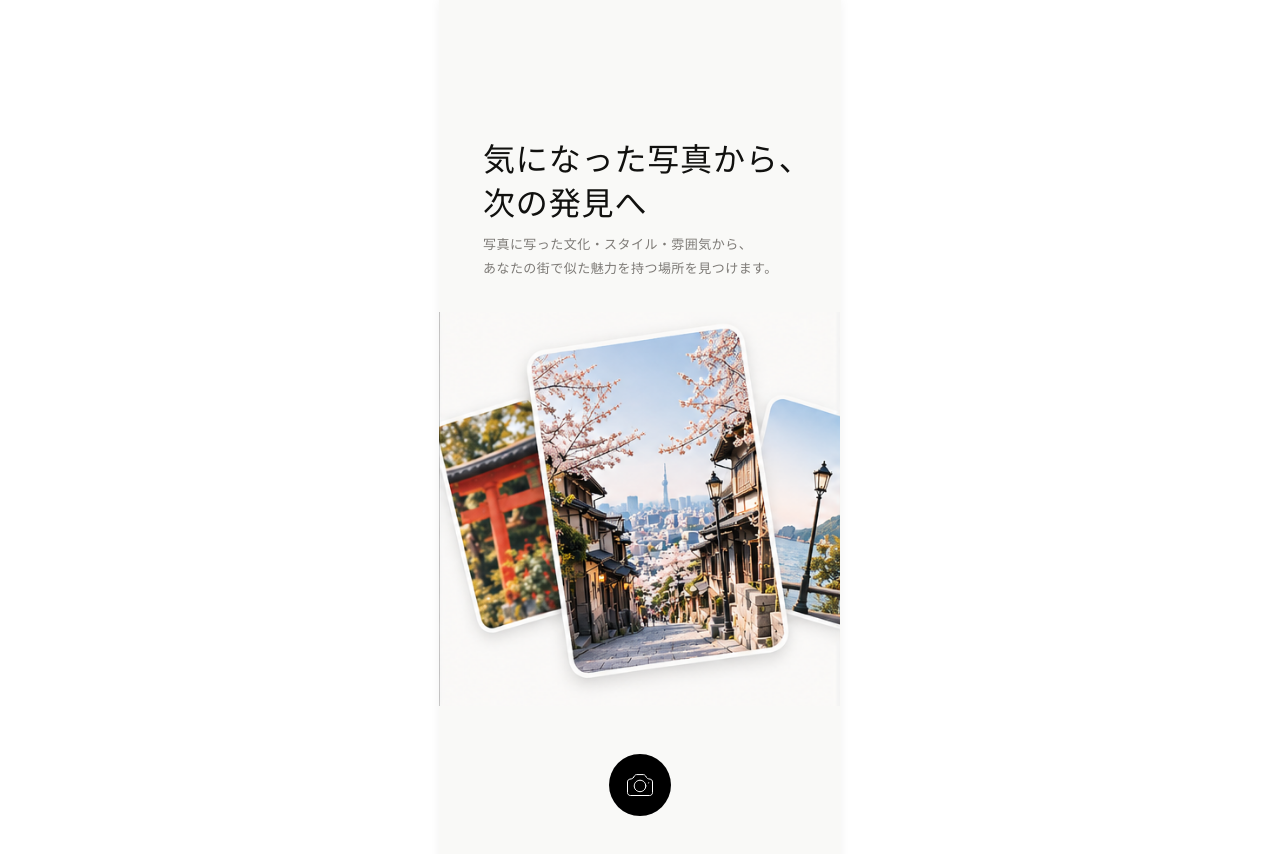
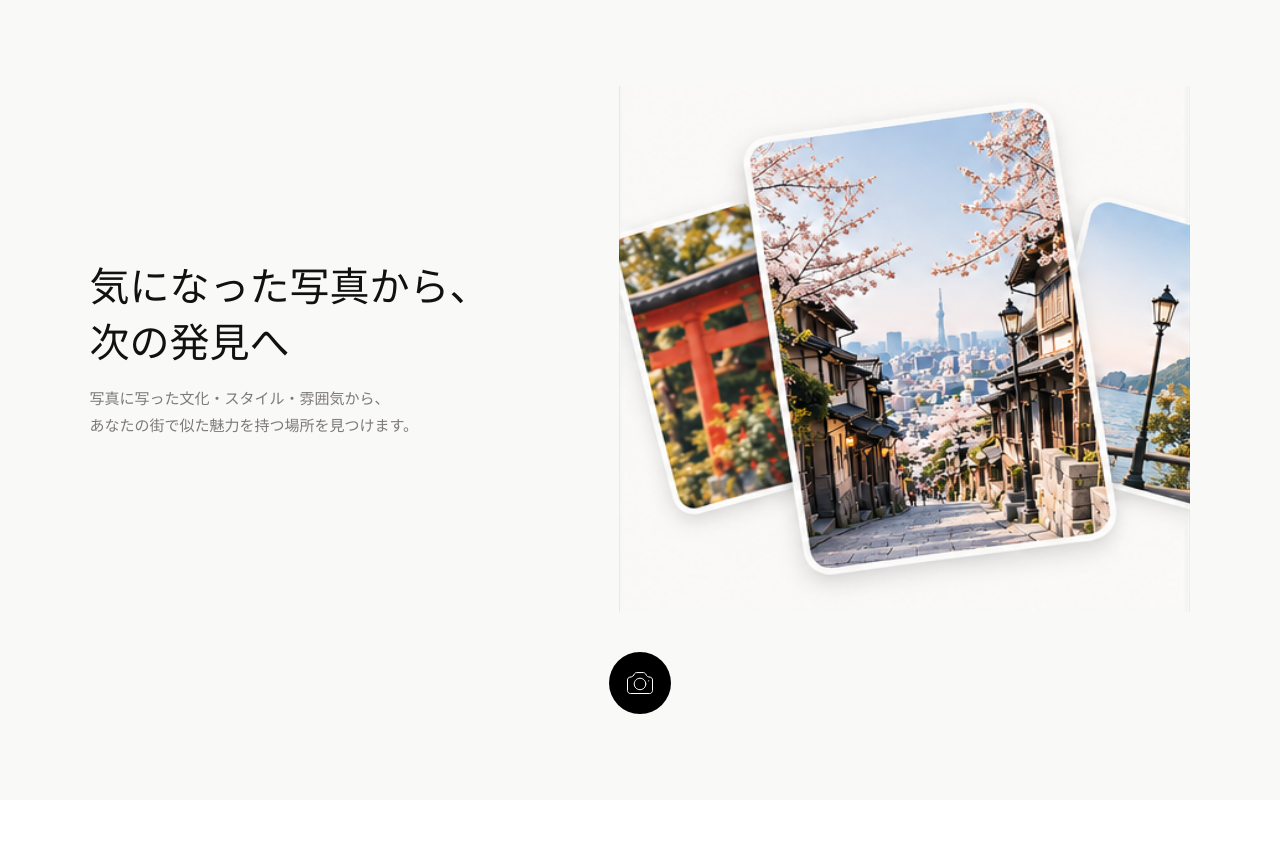
Before and after one commit to DavidOng122/photo_discovery, a Next.js app: page / in a window 1280 px wide. Shown: the top 854 px of the page. After the commit the page ends 800 px from the top, so only its background shows below. Built offline with nearby package versions, Linux system fonts and the light colour scheme.

Commit message:
style: enhance responsive design and layout adjustments across components

```diff
--- a/src/components/common/AppShell.tsx
+++ b/src/components/common/AppShell.tsx
@@ -13,8 +13,9 @@ export function AppShell({ children }: AppShellProps) {
       <div
         style={{
           margin: '0 auto',
-          maxWidth: '402px',
-          minHeight: '100vh',
+          width: '100%',
+          maxWidth: '1440px',
+          minHeight: '100dvh',
           position: 'relative',
           backgroundColor: 'var(--background)',
           boxShadow: '0 0 10px rgba(0,0,0,0.05)',
@@ -22,7 +23,7 @@ export function AppShell({ children }: AppShellProps) {
       >
         <main
           style={{
-            minHeight: '100vh',
+            minHeight: '100dvh',
           }}
         >
           {children}
--- a/src/components/discovery/AnalysisLoadingScreen.module.css
+++ b/src/components/discovery/AnalysisLoadingScreen.module.css
@@ -8,22 +8,21 @@
 }
 
 .content {
-  position: absolute;
-  top: 164px;
-  left: 50%;
-  width: 402px;
+  position: relative;
+  width: min(100%, 402px);
   height: 508px;
-  transform: translateX(-50%);
+  margin: clamp(32px, calc((100dvh - 508px) / 2), 164px) auto 0;
 }
 
 .heading {
   position: absolute;
   top: 0;
-  left: 72.01px;
+  left: 50%;
   display: flex;
   width: 239.979px;
   flex-direction: column;
   align-items: center;
+  transform: translateX(-50%);
 }
 
 .heading h1 {
@@ -47,9 +46,10 @@
 .progressTrack {
   position: absolute;
   top: 104px;
-  left: 106px;
+  left: 50%;
   width: 190px;
   height: 3px;
+  transform: translateX(-50%);
   overflow: hidden;
   border-radius: 99px;
   background: #e5e5e5;
@@ -67,9 +67,10 @@
 .photoDeck {
   position: absolute;
   top: 177px;
-  left: 102px;
+  left: 50%;
   width: 180px;
   height: 236px;
+  transform: translateX(-50%);
 }
 
 .leftMotion,
@@ -169,7 +170,8 @@
 .waitingText {
   position: absolute;
   top: 486px;
-  left: 110px;
+  left: 50%;
+  width: max-content;
   margin: 0;
   color: #898888;
   font-family: Arial, sans-serif;
@@ -179,6 +181,27 @@
   line-height: 21.6px;
   letter-spacing: 0.288px;
   white-space: nowrap;
+  transform: translateX(-50%);
+}
+
+@media (max-width: 360px) {
+  .photoDeck {
+    transform: translateX(-50%) scale(0.78);
+    transform-origin: top center;
+  }
+
+  .waitingText {
+    font-size: 17px;
+    letter-spacing: 0;
+  }
+}
+
+@media (max-height: 620px) {
+  .content {
+    margin-top: 24px;
+    transform: scale(0.82);
+    transform-origin: top center;
+  }
 }
 
 @keyframes centerFloat {
--- a/src/components/discovery/ThemeSelectionScreen.module.css
+++ b/src/components/discovery/ThemeSelectionScreen.module.css
@@ -61,6 +61,9 @@
 }
 
 .content {
+  width: 100%;
+  max-width: 880px;
+  margin: 0 auto;
   padding: 24px 26px 48px;
 }
 
--- a/src/components/home/MinimalHome.module.css
+++ b/src/components/home/MinimalHome.module.css
@@ -12,9 +12,8 @@
   width: 100%;
   flex-direction: column;
   align-items: center;
-  gap: 48px;
-  padding-top: 138px;
-  padding-bottom: 58px;
+  gap: 40px;
+  padding: 96px 24px 48px;
 }
 
 .hero {
@@ -22,45 +21,38 @@
   width: 100%;
   flex-direction: column;
   align-items: center;
-  gap: 36px;
+  gap: 28px;
 }
 
 .copy {
   position: relative;
-  width: 314px;
-  height: 138px;
-  flex: 0 0 138px;
+  width: min(100%, 360px);
 }
 
 .copy h1 {
-  width: 348px;
-  height: 81px;
+  width: 100%;
   margin: 0;
   color: #11110f;
   font-size: 32px;
   font-weight: 510;
-  line-height: 44px;
-  letter-spacing: 0.85px;
-  white-space: nowrap;
+  line-height: 1.4;
+  letter-spacing: 0;
 }
 
 .copy p {
-  position: absolute;
-  top: 94px;
-  left: 0;
-  margin: 0;
+  margin: 14px 0 0;
   color: #7d7a76;
-  font-size: 13px;
+  font-size: 14px;
   font-weight: 400;
-  line-height: 24.05px;
-  letter-spacing: 0.455px;
-  white-space: nowrap;
+  line-height: 1.8;
+  letter-spacing: 0;
+  overflow-wrap: anywhere;
 }
 
 .collage {
   position: relative;
-  width: calc(100% - 1px);
-  align-self: flex-start;
+  width: 100%;
+  max-width: 760px;
   aspect-ratio: 401 / 394;
   overflow: hidden;
 }
@@ -98,27 +90,63 @@
   box-shadow: 0 0 0 5px #11110f;
 }
 
-@media (max-width: 360px) {
+@media (max-width: 380px) {
   .layout {
-    padding-top: 112px;
+    padding: 48px 20px 32px;
   }
 
   .copy {
-    width: calc(100% - 56px);
-    height: 130px;
-    flex-basis: 130px;
+    width: 100%;
   }
 
   .copy h1 {
-    width: auto;
-    font-size: 28px;
-    line-height: 39px;
+    font-size: 24px;
   }
 
   .copy p {
-    top: 86px;
-    font-size: 11.5px;
-    letter-spacing: 0.25px;
+    margin-top: 10px;
+    font-size: 13px;
+    line-height: 1.7;
+  }
+
+  .collage {
+    aspect-ratio: 1 / 0.88;
+  }
+}
+
+@media (min-width: 760px) {
+  .layout {
+    min-height: 100dvh;
+    justify-content: center;
+    padding: 72px clamp(48px, 7vw, 100px);
+  }
+
+  .hero {
+    flex-direction: row;
+    justify-content: space-between;
+    gap: clamp(48px, 7vw, 104px);
+  }
+
+  .copy {
+    width: min(40%, 440px);
+    flex: 0 1 440px;
+  }
+
+  .copy h1 {
+    font-size: 40px;
+    line-height: 1.4;
+  }
+
+  .copy p {
+    max-width: 390px;
+    font-size: 15px;
+  }
+
+  .collage {
+    width: auto;
+    max-width: 680px;
+    flex: 1 1 0;
+    aspect-ratio: 1 / 0.92;
   }
 }
 
```
